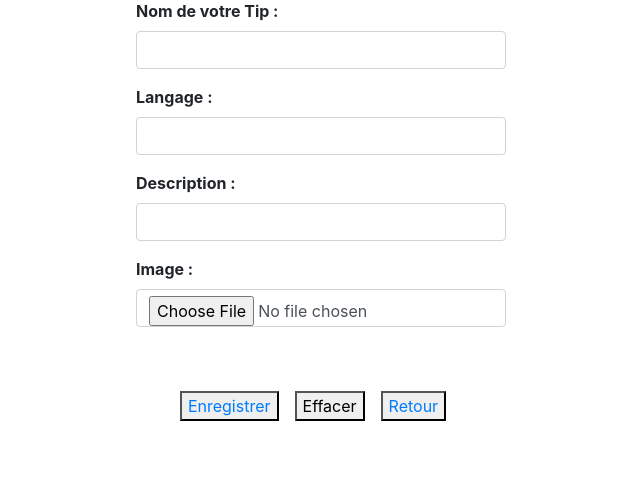
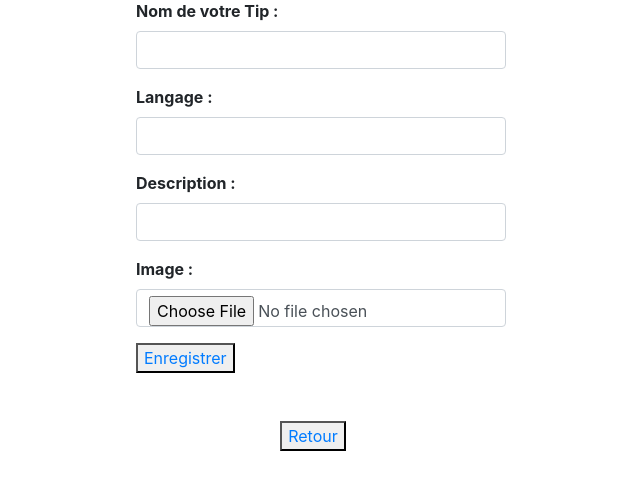
Before and after one commit to JudgeBurger/add_a_tip, a Symfony app: template templates/tips/edit.html.twig in a window 1280 px wide. Shown: the part 209-699 px from the top of the page, without its empty margins (319-959 px from the left). Run offline with Twig, Linux system fonts and the light colour scheme; the template is opened without the code that fills it: most values are stand-ins (such as "Sample title", 1, 10 or a date in 2020); some libraries are stand-ins or nearby versions.

Commit message:
buttons style

```diff
--- a/src/Controller/TipsController.php
+++ b/src/Controller/TipsController.php
@@ -56,6 +56,7 @@ class TipsController extends AbstractController
      * @Route("/tips/{id}", name="tips_show", methods={"GET"})
      * @param Tips $tip
      * @return Response
+     * @ParamConverter
      */
     public function show(Tips $tip): Response
     {
--- a/templates/tips/_form.html.twig
+++ b/templates/tips/_form.html.twig
@@ -16,9 +16,9 @@
         <input class="form-control" type="file" name="image">
     </div>
 
-    {# <button class="card-button"> #}
-    {# <a href="{{ button_label|default('Save') }}"> #}
-    {# Enregistrer #}
-    {# </a> #}
-    {# </button> #}
+     <button class="card-button">
+     <a href="{{ button_label|default('Save') }}">
+     Enregistrer
+     </a>
+     </button>
 </form>
--- a/templates/tips/edit.html.twig
+++ b/templates/tips/edit.html.twig
@@ -19,16 +19,6 @@
             <div class="col-lg-12 d-flex justify-content-center align-items-center">
                 <div class="mr-3 mt-5 mb-5">
                     <button class="card-button">
-                        <a href="{{ button_label|default('Save') }}">Enregistrer</a>
-                    </button>
-                </div>
-                <div class="mr-3 mt-5 mb-5">
-                    <button class="card-button">
-                        Effacer
-                    </button>
-                </div>
-                <div class="mr-3 mt-5 mb-5">
-                    <button class="card-button">
                         <a href="{{ path('tips_index') }}">Retour</a>
                     </button>
                 </div>
--- a/templates/tips/index.html.twig
+++ b/templates/tips/index.html.twig
@@ -11,7 +11,7 @@
                 <div class="card mb-5">
                     <div class="card__side card__side--front card__side--front-1">
                         <div class="card__description">
-                            <h2>{{ tip.name }}</h2>
+                            <h2 class="mt-4 mb-4">{{ tip.name }}</h2>
                             <img class="card-image" src="https://via.placeholder.com/500x400" alt="image uploded by user">
                         </div>
                     </div>
--- a/templates/tips/show.html.twig
+++ b/templates/tips/show.html.twig
@@ -23,7 +23,7 @@
         <button class="mt-5 card-button">
             <a href="{{ path('tips_index') }}">Retour</a>
         </button>
-        <button class="mt-5 card-button">
+        <button class="mt-5 ml-3 card-button">
             <a href="{{ path('tips_edit', {'id': tip.id}) }}">Modifier</a>
         </button>
     </div>
```
